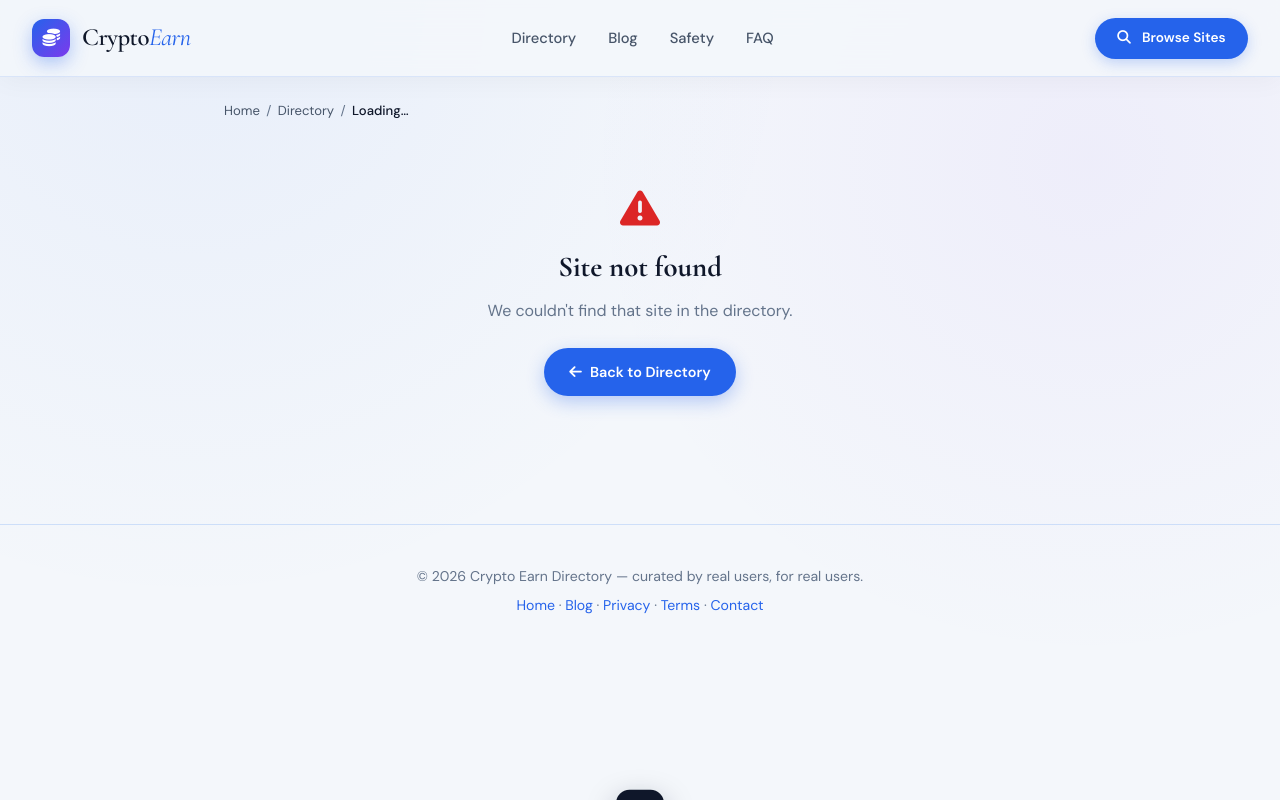
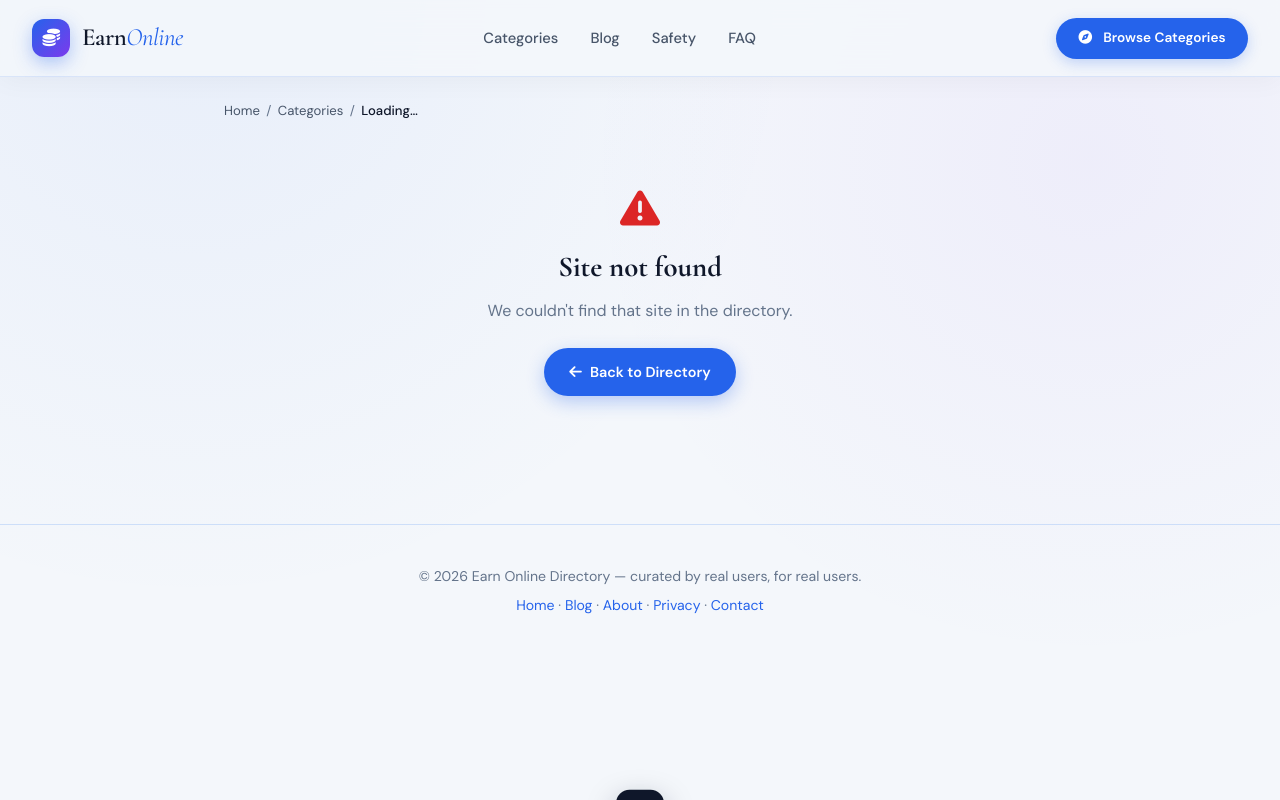
Before and after one commit to seyedamirmotalebi2020-dotcom/crypto-directory, a website with bundled scripts: page public/site.html in a window 1280 px wide. Built offline with nearby package versions, Linux system fonts and the light colour scheme; files whose address does not match are found by name.

Commit message:
Update site.html

```diff
--- a/public/site.html
+++ b/public/site.html
@@ -6,12 +6,12 @@
   <meta name="theme-color" content="#f4f7fb" />
   <meta name="robots" content="index, follow, max-image-preview:large" />
 
-  <title id="pageTitle">Loading… — Crypto Earn Directory</title>
+  <title id="pageTitle">Loading… — Earn Online Directory</title>
   <meta name="description" id="pageDesc" content="Full review, current payout evidence and community trust score." />
   <link rel="canonical" id="canonicalUrl" href="https://earn.land.me.uk/" />
 
   <meta property="og:type" content="article" />
-  <meta property="og:site_name" content="Crypto Earn Directory" />
+  <meta property="og:site_name" content="Earn Online Directory" />
   <meta property="og:title" id="ogTitle" content="Loading…" />
   <meta property="og:description" id="ogDesc" content="Full review, current payout evidence and community trust score." />
 
@@ -32,19 +32,19 @@
   <div class="fixed-navbar-wrapper">
     <nav class="navbar" role="navigation" aria-label="Primary">
       <div class="navbar-inner">
-        <a href="/" class="logo" aria-label="Crypto Earn Directory home">
+        <a href="/" class="logo" aria-label="Earn Online Directory home">
           <span class="logo-mark" aria-hidden="true"><i class="fas fa-coins"></i></span>
-          <span class="logo-text">Crypto<em>Earn</em></span>
+          <span class="logo-text">Earn<em>Online</em></span>
         </a>
         <ul class="nav-links">
-          <li><a href="/#directory">Directory</a></li>
+          <li><a href="/#categories">Categories</a></li>
           <li><a href="/blog/">Blog</a></li>
           <li><a href="/#safety">Safety</a></li>
           <li><a href="/#faq">FAQ</a></li>
         </ul>
         <div class="nav-actions">
-          <a href="/#directory" class="btn-nav-primary">
-            <i class="fas fa-search" aria-hidden="true"></i>&nbsp;Browse Sites
+          <a href="/#categories" class="btn-nav-primary">
+            <i class="fas fa-compass" aria-hidden="true"></i>&nbsp;Browse Categories
           </a>
         </div>
       </div>
@@ -54,7 +54,7 @@
   <main id="main" class="blog-container" style="max-width: 880px;">
     <nav class="breadcrumb" aria-label="Breadcrumb">
       <a href="/">Home</a><span>/</span>
-      <a href="/#directory">Directory</a><span>/</span>
+      <a href="/#categories">Categories</a><span>/</span>
       <span class="current" id="crumbName">Loading…</span>
     </nav>
 
@@ -67,14 +67,14 @@
       <i class="fas fa-triangle-exclamation" style="font-size: 2.5rem; color: #dc2626; margin-bottom: 1rem;"></i>
       <h2 style="font-family: 'Cormorant Garamond', serif; font-size: 1.8rem; margin-bottom: 0.5rem;">Site not found</h2>
       <p style="color: #64748b; margin-bottom: 1.5rem;">We couldn't find that site in the directory.</p>
-      <a href="/#directory" class="article-cta__btn" style="display: inline-flex;">
+      <a href="/#categories" class="article-cta__btn" style="display: inline-flex;">
         <i class="fas fa-arrow-left"></i> Back to Directory
       </a>
     </div>
 
     <article id="siteContent" style="display: none;">
 
-      <!-- Hero block -->
+      <!-- ═══ Hero block ═══ -->
       <div class="site-detail-hero">
         <div class="site-detail-logo" id="siteLogo">?</div>
         <div class="site-detail-meta">
@@ -87,10 +87,16 @@
         </div>
       </div>
 
-      <!-- Score breakdown -->
+      <!-- ═══ Full description — moved to top, prominent ═══ -->
+      <section class="site-detail-description" id="descriptionSection">
+        <h2 class="site-detail-description__heading">About</h2>
+        <p id="siteDescription" class="site-detail-description__body">—</p>
+      </section>
+
+      <!-- ═══ Score breakdown ═══ -->
       <div class="score-breakdown" id="scoreBreakdown"></div>
 
-      <!-- Vote widget -->
+      <!-- ═══ Vote widget ═══ -->
       <section class="site-detail-vote" aria-label="Vote on trustworthiness">
         <h2 class="vote-heading">Is this site legit?</h2>
         <p class="vote-sub">Vote anonymously — one vote per device, no login needed.</p>
@@ -113,13 +119,7 @@
         </div>
       </section>
 
-      <!-- Description -->
-      <section class="site-detail-section" id="descriptionSection">
-        <h2>About</h2>
-        <p id="siteDescription">—</p>
-      </section>
-
-      <!-- Offers table -->
+      <!-- ═══ Offers table ═══ -->
       <section class="site-detail-section" id="offersSection">
         <h2>Offers &amp; Payouts</h2>
         <div class="offers-table-wrap">
@@ -138,13 +138,13 @@
         </div>
       </section>
 
-      <!-- Features -->
+      <!-- ═══ Features ═══ -->
       <section class="site-detail-section" id="featuresSection" style="display: none;">
         <h2>Features</h2>
         <div class="feature-chips" id="featuresList"></div>
       </section>
 
-      <!-- Visit CTA -->
+      <!-- ═══ Visit CTA ═══ -->
       <div class="article-cta">
         <h3>Visit <span id="ctaSiteName">this site</span></h3>
         <p id="ctaReferralNote">Opens in a new tab. We may earn a referral commission at no cost to you.</p>
@@ -153,7 +153,7 @@
         </a>
       </div>
 
-      <!-- Similar sites -->
+      <!-- ═══ Similar sites ═══ -->
       <section class="site-detail-section" id="similarSection" style="display: none;">
         <h2>Similar Sites</h2>
         <div class="similar-grid" id="similarList"></div>
@@ -163,12 +163,12 @@
   </main>
 
   <footer class="site-footer">
-    <p>&copy; 2026 Crypto Earn Directory — curated by real users, for real users.</p>
+    <p>&copy; 2026 Earn Online Directory — curated by real users, for real users.</p>
     <p>
       <a href="/">Home</a> ·
       <a href="/blog/">Blog</a> ·
+      <a href="/about.html">About</a> ·
       <a href="/legal.html">Privacy</a> ·
-      <a href="/legal.html">Terms</a> ·
       <a href="/contact.html">Contact</a>
     </p>
   </footer>
```
